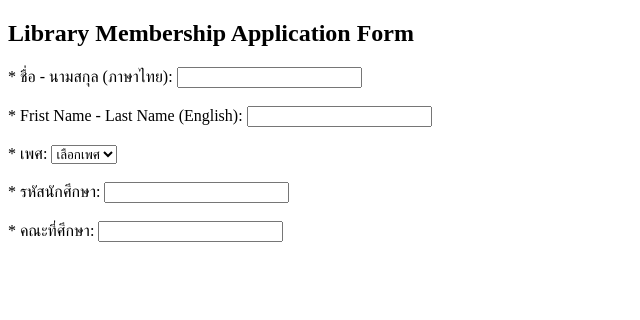
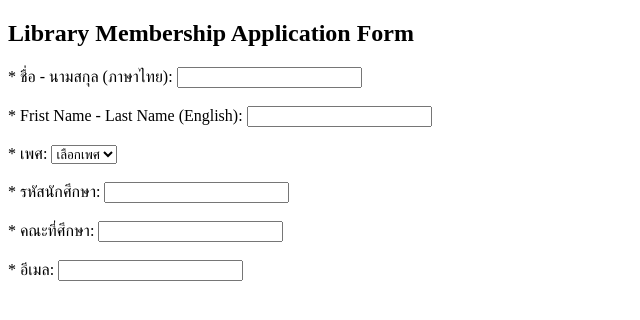
Before and after one commit to gitcat101101/6709650458_LibraryMembershipApplicationForm, a plain HTML site: page index.html in a window 1280 px wide. Shown: the whole page, without its empty margins (0-640 px from the left). Drawn offline with Linux system fonts and the light colour scheme.

Commit message:
created input gmail

```diff
--- a/index.html
+++ b/index.html
@@ -33,6 +33,11 @@
       <input type="text" id="faculty" name="faculty" required>
       <br><br>
 
+      <label for="email">* อีเมล:</label>
+      <input type="email" id="email" name="email" required>
+      <br><br>
+
+
 
 
 
```
